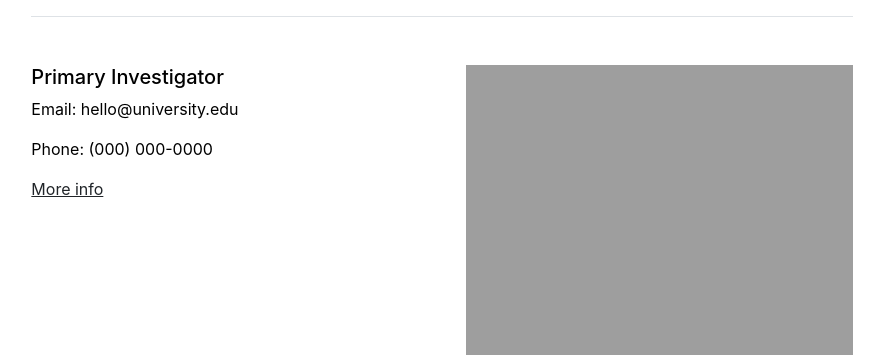
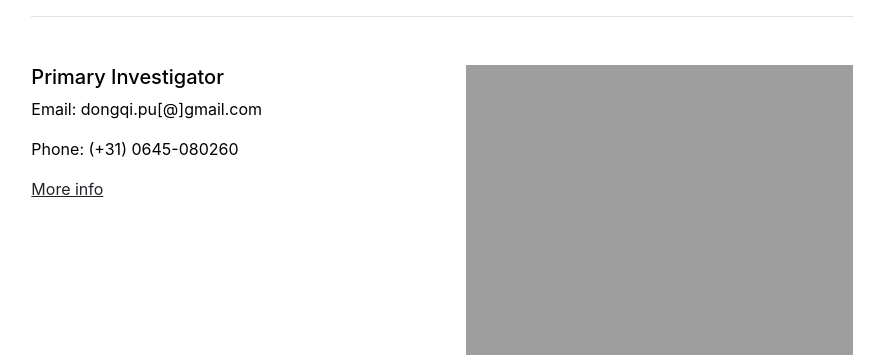
Before and after one commit to pudongqi/pudongqi.github.io, a Jekyll site: the page built from people.md, in a window 1280 px wide. Shown: the part 207-564 px from the top of the page, without its empty margins (198-1082 px from the left). Built offline with Jekyll 4.4.1, drawn with Linux system fonts in a browser that asks for light colours.

Commit message:
no message

```diff
--- a/_data/settings.yml
+++ b/_data/settings.yml
@@ -6,7 +6,7 @@ menu:
 - {name: 'Contact', url: '/contact'}
 
 people:
-- {name: 'Primary Investigator', title: 'Researcher', department: 'Physics & Astronomy', institution: 'Some University', institution_address: '1 Main Street, Canada', phone: '(000) 000-0000', email: 'hello@university.edu', office: 'Science Building 505', image: 'assets/img/primary-investigator.jpg', url: 'primary-investigator'}
+- {name: 'Primary Investigator', title: 'Researcher', department: 'Physics & Astronomy', institution: 'Some University', institution_address: ' ', phone: '(+31) 0645-080260', email: 'dongqi.pu[@]gmail.com', office: ' ', image: 'assets/img/primary-investigator.jpg', url: 'primary-investigator'}
 
 courses:
 - {name: 'Vector Calculus', url: 'vector-calculus'}
@@ -17,4 +17,4 @@ social:
 - {icon: 'linkedin', link: 'https://linkedin.com/in/pudongqi'}
 
 contacts:
-- {name: 'Dongqi Pu', title: 'Professor', department: 'Physics & Astronomy', institution: 'Some University', institution_address: '1 Main Street, Canada', phone: '(000) 000-0000', email: 'hello@university.edu', office: 'Science Building 505', image: 'assets/img/contact.jpg'}
+- {name: 'Dongqi Pu', title: 'Master student', department: 'Computer Science', institution: 'Some University', institution_address: '1 Main Street, Canada', phone: '(000) 000-0000', email: 'hello@university.edu', office: 'Science Building 505', image: 'assets/img/contact.jpg'}
```
